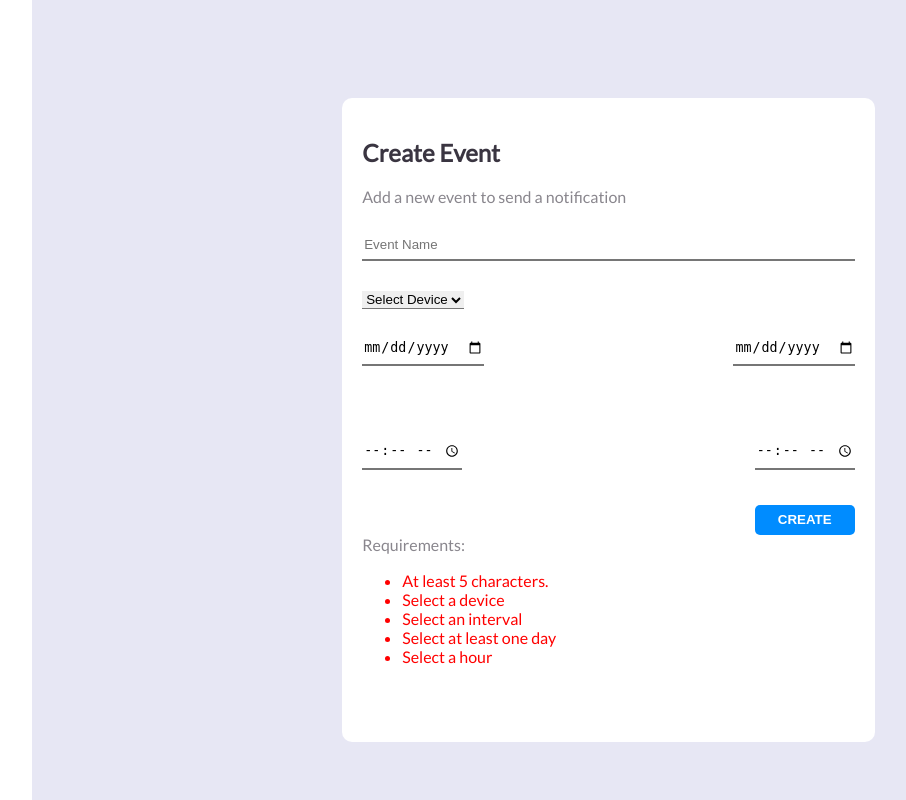
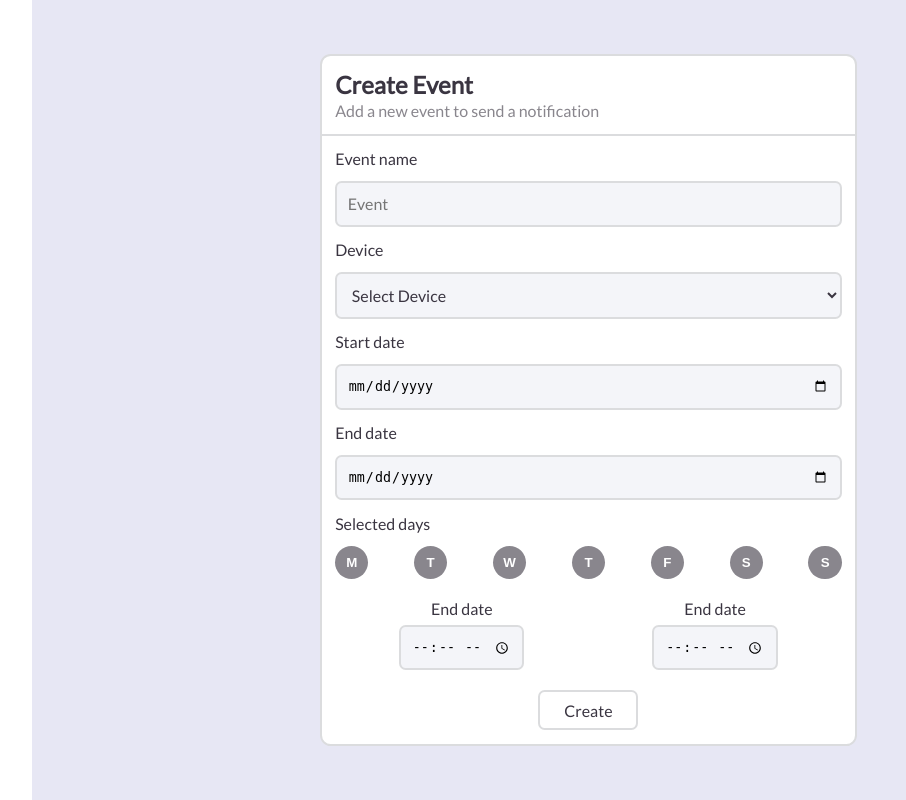
Before and after one commit to Shsl4/HomeGuard, a Python web app: template HomeGuard/webserver/templates/event_setup.html in a window 1280 px wide. Shown: the whole page, without its empty margins (135-1041 px from the left). Run offline with Jinja, Linux system fonts and the light colour scheme; the template is opened without the code that fills it, so the values that code supplies are empty; some libraries are stand-ins or nearby versions.

Commit message:
Working on adding events

```diff
--- a/HomeGuard/webserver/static/css/shared.css
+++ b/HomeGuard/webserver/static/css/shared.css
@@ -77,6 +77,33 @@ body{
 
 }
 
+.add-event-section{
+
+    margin: 10pt;
+
+    display: flex;
+    flex-direction: column;
+    justify-content: center;
+    align-items: center;
+
+    min-heignt: 300pt;
+    min-width: 400pt;
+
+    background-color: white;
+    border-radius: 8pt;
+    border: solid var(--border) 2pt;
+
+}
+
+.submit-button-div{
+
+    display: flex;
+    flex-direction: row;
+    align-items: center;
+    justify-content: center;
+
+}
+
 .list-div{
 
     display: flex;
@@ -88,25 +115,76 @@ body{
     box-sizing: border-box;
 
 }
+.event-container{
+    overflow: scroll;
+    width: 100%;
+}
+
+.event-container::-webkit-scrollbar{
+    display: none;
+}
 
 .button-style{
 
-    border: 0;
     border-radius: 5pt;
-    color: white;
+    color: var(--text);
     padding: 5pt;
     min-width: 75pt;
-    background-color: var(--text);
+    min-height: 30pt;
+    border: solid var(--border) 2pt;
+    background-color: white;
+    transition: ease-in-out 0.1s;
 
 }
 
-.button-style:hover{
-    filter: brightness(125%);
+.button-style:hover {
+
+    background-color: var(--background);
+    transition: ease-in-out 0.1s;
+
 }
 
-.button-style:active{
-    filter: brightness(90%);
+.button-style:active {
+
+    background-color: var(--secondary-background);
+    transition: ease-in-out 0.1s;
+
 }
+
+.input-field{
+
+    outline: 0;
+
+    border: 2pt solid var(--border);
+    border-radius: 5pt;
+
+    background-color: var(--background);
+
+    padding: 8pt;
+
+    min-width: 75pt;
+    min-height: 15pt;
+
+}
+
+.hour-input{
+
+    display: flex;
+    flex-direction: row;
+    align-items: center;
+    justify-content: space-around;
+}
+
+.hour-div{
+
+    display: flex;
+    flex-direction: column;
+    align-items: center;
+    gap: 5pt;
+    margin: 5pt;
+
+}
+
 
 .event-list-category-text {
     font-family: "Lato", sans-serif;
@@ -122,92 +200,43 @@ body{
 
     padding: 20px;
 
-
     background-color: white;
 
     border-radius: 10px;
 
 }
 
-.add-event-section .main-square h2{
-    color: var(--shark-700);
-}
-
-.add-event-section .main-square .input-form-div form{
-    display: flex;
-    flex-direction: column;
-    justify-content: center;
-
-    width: 100%;
-
-}
-
-.add-event-section .main-square .input-form-div form input{
-    border-top: none;
-    border-left: none;
-    border-right: none;
-
-    padding-bottom: 7px;
-    margin-top: 30px;
-
-    outline: none;
-}
-
-
-.list-devices-div .list-devices{
-    margin-top: 30px;
-
-    border-top: none;
-    border-left: none;
-    border-right: none;
-    outline: none;
-}
-
-.add-event-section .main-square .input-form-div form .submit-event-div{
-    display: flex;
-    align-items: center;
-    justify-content: flex-end;
-
-    margin-top: 35px;
-
-}
-
-.add-event-section .main-square .input-form-div form .submit-event-div button{
-    background-color: rgb(0, 140, 255);
-    border: none;
-
-    width: 100px;
-    height: 30px;
-
-    border-radius: 5px;
-
-    font-weight: bold;
-    color: white;
-
-    cursor: pointer;
-
-}
 
 /* Property Design Button Select Day. */
 
 .list-day-div{
     display: flex;
-    justify-content: center;
     justify-content: space-between;
 }
 
-.list-day-div .day{
-    margin-top: 20px;
+.day{
 
-    background-color: var(--shark-600);
+    width: 25pt;
+    height: 25pt;
+
+    background-color: var(--light-text);
     font-weight: bold;
     color: white;
+    transition: ease-in-out 0.1s;
 
     border: none;
-    border-radius: 5px;
-    padding: 5px;
+    border-radius: 50%;
+    padding: 5pt;
 
     cursor: pointer;
+}
+
+.day-selected{
+
+    transition: ease-in-out 0.1s;
+    background-color: var(--primary);
+
+
 }
 
 /* General Property */
--- a/HomeGuard/webserver/static/js/add-event.js
+++ /dev/null
@@ -1,237 +0,0 @@
-function element(id){
-    return document.getElementById(id);
-}
-
-const nameEvent = document.querySelector('.event-name');
-const selectedDevice = document.querySelector('.list-devices');
-const selectedDateStart = document.querySelector('.date-start');
-const selectedEndStart = document.querySelector('.date-end');
-const selectedDayButton = document.querySelectorAll('.day');
-const selectedHourStart = document.querySelector('.hour-start');
-const selectedHourEnd = document.querySelector('.hour-end');
-
-/* For error message. */
-
-const errorMessageName = element('name-requirement');
-const errorMessageDevice = element('device-requirement');
-const errorMessageDate = element('date-requirement');
-const errorMessageDay = element('day-requirement');
-const errorMessageHour = element('hour-requirement');
-
-// JSON.
-
-var selectedDay = [];
-var nameEventUser;
-var nameDevice;
-var hourBegin;
-var minuteBegin;
-var minuteEnd;
-var hoursEnd;
-var startDay;
-var endDay;
-var startMonth;
-var endMonth;
-
-var hourJSONBegin;
-var hourJSONEnd;
-
-// We check every input.
-
-function checkInputEvent() {
-    var isNameValid = checkName();
-    var isDateValid = checkDate();
-    var isDeviceValid = checkDevice();
-    var isHourValid = checkHour();
-
-
-    if (isNameValid && isDateValid && isDeviceValid && isHourValid && selectedDay.length > 0) { // If every input is valid.
-
-        hourJSONBegin = formatHour(hourBegin, minuteBegin); // 22 h 30 -> 22,5
-        hourJSONEnd = formatHour(hoursEnd, minuteEnd);
-
-        console.log(nameEventUser);
-        console.log("Trigger (Interval Date)");
-
-        console.log(startDay);
-        console.log(startMonth);
-        console.log(endDay);
-        console.log(endMonth);
-
-        console.log("Time Windows");
-
-        console.log(hourJSONBegin);
-        console.log(hourJSONEnd);
-
-        console.log("Days Selected");
-        console.log(selectedDay);
-    } else {
-
-    }
-}
-
-
-
-// Function to select days.
-
-
-selectedDayButton.forEach(function(day, index){
-    day.addEventListener("click", function(){
-
-        if(day.getAttribute('active') === 'true'){
-            day.setAttribute('active', 'false');
-            day.style.backgroundColor = "#484c59";
-
-            const index = selectedDay.indexOf(day.innerHTML);
-
-            selectedDay.splice(index, 1); // We remove the day that have been unselected.
-
-            if(selectedDay.length > 0){
-                errorMessageDay.style.color = 'green';
-                errorMessageDay.innerHTML = `Day have been selected`;
-
-            }
-            else{
-                errorMessageDay.style.color = 'red';
-                errorMessageDay.innerHTML = `Select at least one day.`;
-            }
-
-
-        }
-        else{
-            day.setAttribute('active', 'true');
-            day.style.backgroundColor = "rgb(0, 140, 255)";
-
-            selectedDay.push(day.innerHTML);
-
-            if(selectedDay.length > 0){
-                errorMessageDay.style.color = 'green';
-                errorMessageDay.innerHTML = `Day have been selected`;
-                return true;
-            }
-
-
-        }
-
-    });
-});
-
-
-
-function checkName(){ // We check the name of the event.
-
-    if(nameEvent.value.length <= 4){
-        errorMessageName.innerHTML = `The name have to be at least 5 characters.`;
-        errorMessageName.style.color = 'red';
-        return false;
-    }
-    errorMessageName.innerHTML = `Valid name`;
-    errorMessageName.style.color = 'green';
-
-    nameEventUser = nameEvent.value;
-
-    return true;
-}
-
-function checkDevice(){ // We check if a device have been selected.
-    if(selectedDevice.value !== 'Select Device'){
-        errorMessageDevice.innerHTML = `You selected the device ${selectedDevice.value}`;
-        errorMessageDevice.style.color = 'green';
-
-        nameDevice = selectedDevice.value;
-
-        return true;
-    }
-}
-
-function checkDate(){ // We check if there is no overlap from the date that the user gave us.
-    let dateStart = new Date(selectedDateStart.value);
-    let dateEnd = new Date(selectedEndStart.value);
-
-    if (Object.prototype.toString.call(dateStart) === "[object Date]" && Object.prototype.toString.call(dateEnd) === "[object Date]") { // We check if the date are set or not.
-        if (isNaN(dateStart) && isNaN(dateEnd)) {
-          errorMessageDate.innerHTML = `Set a correct interval`;
-          errorMessageDate.style.color = 'red';
-        } else {
-            if(dateStart !== undefined && dateEnd !== undefined){ // If the two have been given.
-                if(dateStart > dateEnd){
-                    errorMessageDate.innerHTML = `Interval Overlap`;
-                    errorMessageDate.style.color = 'red';
-
-                    return false;
-                }
-                else{
-                    errorMessageDate.innerHTML = `Interval set`;
-                    errorMessageDate.style.color = 'green';
-
-                    // We get the month and the day of that month.
-
-                    startDay = dateStart.getDate();
-                    endDay = dateEnd.getDate();
-
-                    startMonth = dateStart.getMonth() + 1;
-                    endMonth = dateStart.getMonth() + 1;
-
-                    return true;
-                }
-            }
-        }
-      }
-
-}
-
-// Function to check interval hour.
-
-function checkHour() {
-    var hourStart = selectedHourStart.value.split(':');
-    var hourEnd = selectedHourEnd.value.split(':');
-
-    if(hourStart.length > 1 && hourEnd.length > 1){
-        var startHour = parseInt(hourStart[0]);
-        var startMinutes = parseInt(hourStart[1]);
-        var endHour = parseInt(hourEnd[0]);
-        var endMinutes = parseInt(hourEnd[1]);
-
-        if(endHour < startHour || (endHour === startHour && endMinutes < startMinutes)){ // Overlap to the next day
-            errorMessageHour.innerHTML = `Hour set`;
-            errorMessageHour.style.color = "green";
-
-            hourBegin = startHour;
-            hoursEnd = endHour;
-
-            minuteBegin = startMinutes;
-            minuteEnd = endMinutes;
-
-            return true;
-        }
-        else if(startHour === endHour && startMinutes === endMinutes){ // Same hour and minute
-            errorMessageHour.innerHTML = `Overlap hour`;
-            errorMessageHour.style.color = "red";
-
-
-            return false;
-        }
-        else if(startHour < endHour || (startHour === endHour && startMinutes < endMinutes)){ // The same day and valid time interval
-            errorMessageHour.innerHTML = `Hour set`;
-            errorMessageHour.style.color = "green";
-
-            hourBegin = startHour;
-            hoursEnd = endHour;
-
-            minuteBegin = startMinutes;
-            minuteEnd = endMinutes;
-
-            return true;
-        }
-        else{
-            errorMessageHour.innerHTML = `Overlap hour`;
-            errorMessageHour.style.color = "red";
-
-            return false;
-        }
-    }
-}
-
-function formatHour(hour, minute){
-    var decimalHour = hour + minute / 60;
-    return decimalHour;
-}
--- /dev/null
+++ b/HomeGuard/webserver/static/js/create-event.js
@@ -0,0 +1,55 @@
+function element(id){
+    return document.getElementById(id);
+}
+
+function cssVariable(name){
+    return getComputedStyle(document.documentElement).getPropertyValue(name);
+}
+
+
+let cached_devices = []
+const dayButtons = document.querySelectorAll('.day');
+
+function retrieveDevices(){
+
+    const request = new XMLHttpRequest();
+
+    request.onload = function() {
+
+        cached_devices = JSON.parse(this.responseText)
+
+        for(let i = 0; i < cached_devices.length; ++i){
+
+            let select = element('device-select');
+
+            let option = select.appendChild(document.createElement('option'))
+            let device = cached_devices[i];
+
+            option.textContent = `${device.display_name} (${device.mac_address})`
+
+        }
+
+    }
+
+    request.open("GET", "/devices");
+    request.send();
+
+}
+
+dayButtons.forEach(function(day, index){
+
+    day.addEventListener("click", function(){
+
+        if(day.classList.contains('day-selected')){
+            day.classList.remove('day-selected');
+        }
+        else{
+            day.classList.add('day-selected');
+        }
+
+    });
+
+});
+
+
+retrieveDevices()
--- a/HomeGuard/webserver/static/js/list-event.js
+++ b/HomeGuard/webserver/static/js/list-event.js
@@ -120,6 +120,7 @@ class DeviceInfo extends HTMLElement {
 }
 
 class EventInfo extends HTMLElement {
+
     constructor() {
         super();
     }
--- a/HomeGuard/webserver/templates/event_setup.html
+++ b/HomeGuard/webserver/templates/event_setup.html
@@ -16,73 +16,69 @@
     <div class="main-view">
 
         <div class="add-event-section">
-        <div class="main-square">
-            <div class="title-event basic-text">
-                <h2>Create Event</h2>
-                <label class="secondary-text">Add a new event to send a notification</label>
+
+            <div class="basic-text" style="border-bottom: solid var(--border) 2pt; width: 100%;">
+                <div style="margin: 10pt;">
+                    <h2 style="margin-top: 2pt; margin-bottom: 2pt;">Create Event</h2>
+                    <label class="secondary-text">Add a new event to send a notification</label>
+                </div>
             </div>
 
-            <div class="input-form-div">
+            <div style="display: flex; flex-direction: column; padding: 10pt; gap: 10pt; width: 100%; box-sizing: border-box">
 
-                <form>
-                    <input type="text" placeholder="Event Name"  oninput="checkName()" class="event-name">
+                <label class="basic-text" for="event-name">Event name</label>
+                <input type="text" placeholder="Event" id="event-name" class="input-field basic-text">
 
-                    <div class="list-devices-div">
-                        <select class="list-devices" onchange="checkDevice()">
-                            <option value="" selected disabled hidden>Select Device</option>
-                            <option>Pierre</option>
-                            <option>Waël</option>
-                        </select>
-                    </div>
-                    <div class="date-input display-flex-space-between">
-                        <input type="date" placeholder="Start Date" class="date-start" onchange="checkDate()">
-                        <input type="date" placeholder="End Date" class="date-end" onchange="checkDate()">
+                <label class="basic-text" for="device-select">Device</label>
+                <select id="device-select" class="input-field basic-text" onchange="">
+                    <option value="" selected disabled hidden>Select Device</option>
+                </select>
+
+                <label class="basic-text" for="date-start">Start date</label>
+                <input class="input-field" type="date" id="date-start" onchange="">
+
+                <label class="basic-text" for="date-end">End date</label>
+                <input class="input-field" type="date" id="date-end" onchange="">
+
+                <label class="basic-text">Selected days</label>
+                <div class="list-day-div">
+
+                    <button class="day">M</button>
+                    <button class="day">T</button>
+                    <button class="day">W</button>
+                    <button class="day">T</button>
+                    <button class="day">F</button>
+                    <button class="day">S</button>
+                    <button class="day">S</button>
+
+                </div>
+
+                <div class="hour-input">
+
+                    <div class="hour-div">
+                        <label class="basic-text" for="hour-start">End date</label>
+                        <input type="time" id="hour-start" class="input-field" onchange="">
                     </div>
 
-                    <div class="list-day-div">
-                        <button type="button" class="day">Monday</button>
-                        <button type="button" class="day">Tuesday</button>
-                        <button type="button" class="day">Wednesday</button>
-                        <button type="button" class="day">Thursday</button>
-                        <button type="button" class="day">Friday</button>
-                        <button type="button" class="day">Saturday</button>
-                        <button type="button" class="day">Sunday</button>
+                    <div class="hour-div">
+                        <label class="basic-text" for="hour-end">End date</label>
+                        <input type="time" id="hour-end" class="input-field" onchange="">
                     </div>
 
-                    <div class="hour-input display-flex-space-between">
-                        <input type="time" class="hour-start" onchange="checkHour()">
-                        <input type="time" class="hour-end" onchange="checkHour()">
-                    </div>
+                </div>
 
-                    <div class="submit-event-div">
-                        <button type="button" class="submit-event" onclick="checkInputEvent()">CREATE</button>
-                    </div>
+                <div class="submit-button-div">
+                    <button class="button-style basic-text" onclick="">Create</button>
+                </div>
 
-                </form>
-            </div>
-
-            <div>
-
-                <label class="secondary-text">Requirements:</label>
-
-                <ul class="secondary-text" id="requirement-div">
-                    <li id="name-requirement" style="color: red">At least 5 characters.</li>
-                    <li id="device-requirement" style="color: red">Select a device</li>
-                    <li id="date-requirement" style="color: red">Select an interval</li>
-                    <li id="day-requirement" style="color: red">Select at least one day</li>
-                    <li id="hour-requirement" style="color: red">Select a hour</li>
-                </ul>
 
             </div>
-
 
         </div>
 
 
     </div>
-    </div>
-
 
 </body>
-<script src="js/add-event.js"></script>
+<script src="js/create-event.js"></script>
 </html>
--- a/HomeGuard/webserver/templates/home.html
+++ b/HomeGuard/webserver/templates/home.html
@@ -34,7 +34,7 @@
                         time="Time Range">
             </event-info>
 
-            <div id="event-container" style="overflow: scroll; width: 100%">
+            <div id="event-container" class="event-container">
 
             </div>
 
@@ -57,7 +57,7 @@
                         uuid="Unique ID">
             </device-info>
 
-            <div id="device-container" style="overflow: scroll; width: 100%">
+            <div id="device-container" class="event-container">
 
             </div>
 
```
Also changed, not shown: HomeGuard/webserver/webserver.py (+7 -3 lines).
